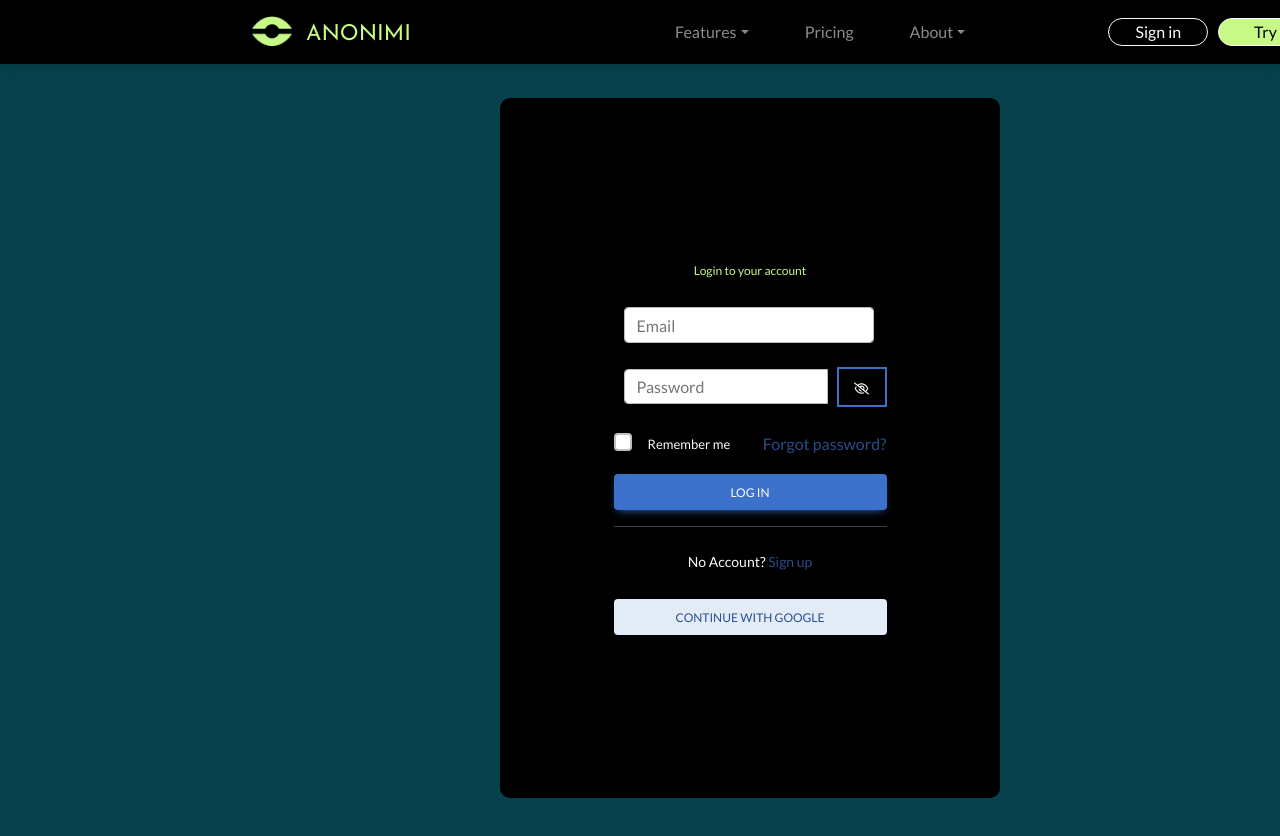
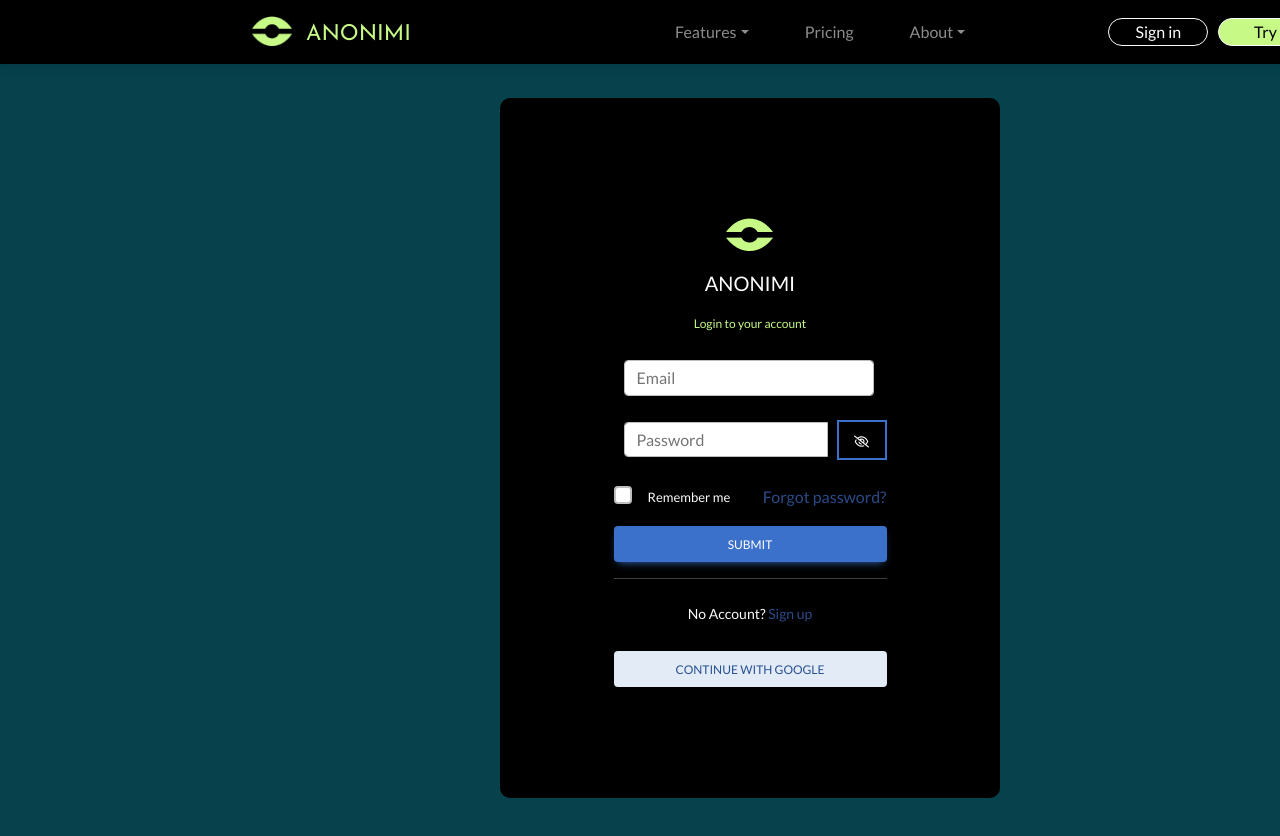
Before and after one commit to semirklapuh/Anonimi-frontend, a React (Create React App) app: page /login in a window 1280 px wide. Shown: the top 836 px of the page. Built offline with nearby package versions, Linux system fonts and the light colour scheme.

Commit message:
Register update and Login change

```diff
--- a/src/page/Login/Login.js
+++ b/src/page/Login/Login.js
@@ -2,6 +2,7 @@ import { useState, useRef, useEffect } from "react";
 import { Link, useNavigate } from "react-router-dom";
 import Form from "../../components/Forms/Forms";
 import apiClient from "../../http/http-common";
+import logo from "../../assets/logo.png";
 import "./style.css";
 
 const Login = () => {
@@ -10,6 +11,8 @@ const Login = () => {
   const [remember, setRemember] = useState(false);
   const [validate, setValidate] = useState({});
   const [showPassword, setShowPassword] = useState(false);
+  const [submitButton, setSubmitButton] = useState(false);
+
   const form = useRef();
 
   const validateLogin = () => {
@@ -24,7 +27,7 @@ const Login = () => {
       password: {
         value: password,
         isRequired: true,
-        minLength: 6,
+        minLength: 8,
       },
     });
 
@@ -33,14 +36,15 @@ const Login = () => {
         validate: validator.errors,
       });
 
+      setSubmitButton(false);
       isValid = false;
     }
+    setSubmitButton(true);
     return isValid;
   };
 
-  const authenticate = (e) => {
+  const submitUser = async (e) => {
     e.preventDefault();
-
     const validate = validateLogin();
 
     if (validate) {
@@ -49,10 +53,6 @@ const Login = () => {
       setPassword("");
       alert("Successfully Login");
     }
-  };
-
-  const submitUser = async (e) => {
-    e.preventDefault();
 
     const userData = {
       username: email,
@@ -79,6 +79,14 @@ const Login = () => {
       <div className="col-12  auth-main-col text-center">
         <div className="d-flex flex-column align-content-end">
           <div className="auth-body mx-auto">
+            <div>
+              <div className="form-header-div">
+                <img src={logo} alt="logo" />
+              </div>
+              <div className="form-header-div">
+                <h5>ANONIMI</h5>
+              </div>
+            </div>
             <p>Login to your account</p>
             <div className="auth-form-container text-start">
               <form
@@ -180,12 +188,18 @@ const Login = () => {
                   </div>
                 </div>
                 <div className="text-center">
-                  <button
-                    type="submit"
-                    className="btn btn-primary w-100 theme-btn mx-auto"
-                  >
-                    Log In
-                  </button>
+                  {submitButton ? (
+                    <button
+                      type="submit"
+                      className="btn btn-primary w-100 theme-btn mx-auto btn-submit"
+                    >
+                      Submit
+                    </button>
+                  ) : (
+                    <button className="btn btn-primary w-100 theme-btn mx-auto btn-submit">
+                      Submit
+                    </button>
+                  )}
                 </div>
               </form>
 
--- a/src/page/Login/style.css
+++ b/src/page/Login/style.css
@@ -25,3 +25,7 @@
 .form-check-label {
     font-size: small;
 }
+
+.form-header-div {
+    padding: 10px;
+}
--- a/src/page/SignUp/Register.js
+++ b/src/page/SignUp/Register.js
@@ -37,7 +37,7 @@ const Register = () => {
       password: {
         value: password,
         isRequired: true,
-        minLength: 6,
+        minLength: 8,
         isPassword: true,
       },
       confirmPassword: {
@@ -301,10 +301,7 @@ const Register = () => {
                       Submit
                     </button>
                   ) : (
-                    <button
-                      className="btn btn-primary w-100 theme-btn mx-auto btn-submit"
-                      disabled={true}
-                    >
+                    <button className="btn btn-primary w-100 theme-btn mx-auto btn-submit">
                       Submit
                     </button>
                   )}
```
